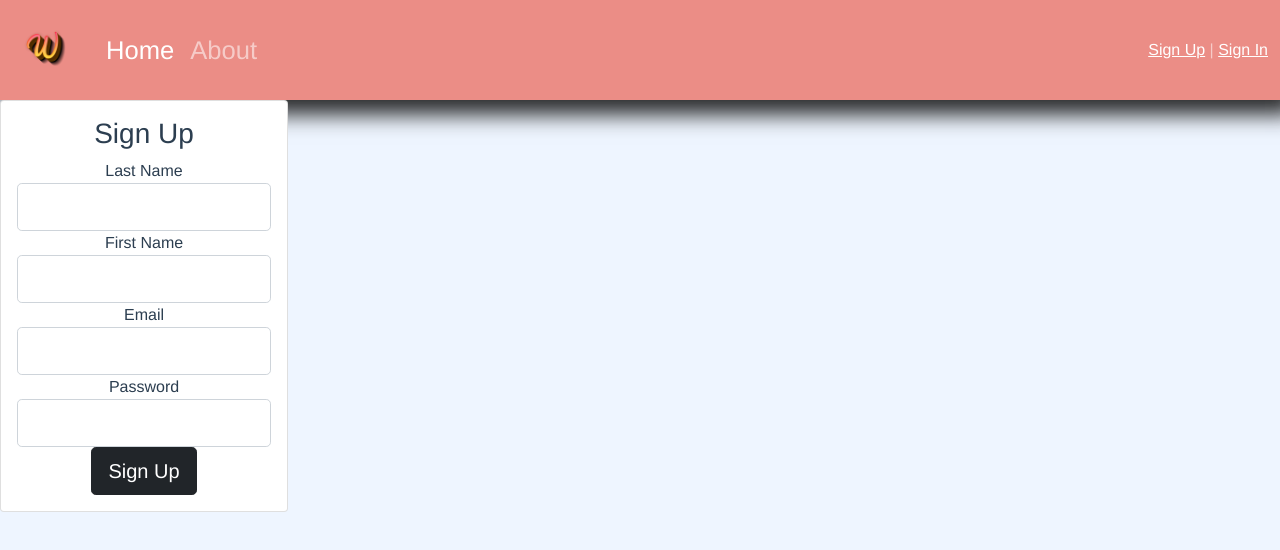
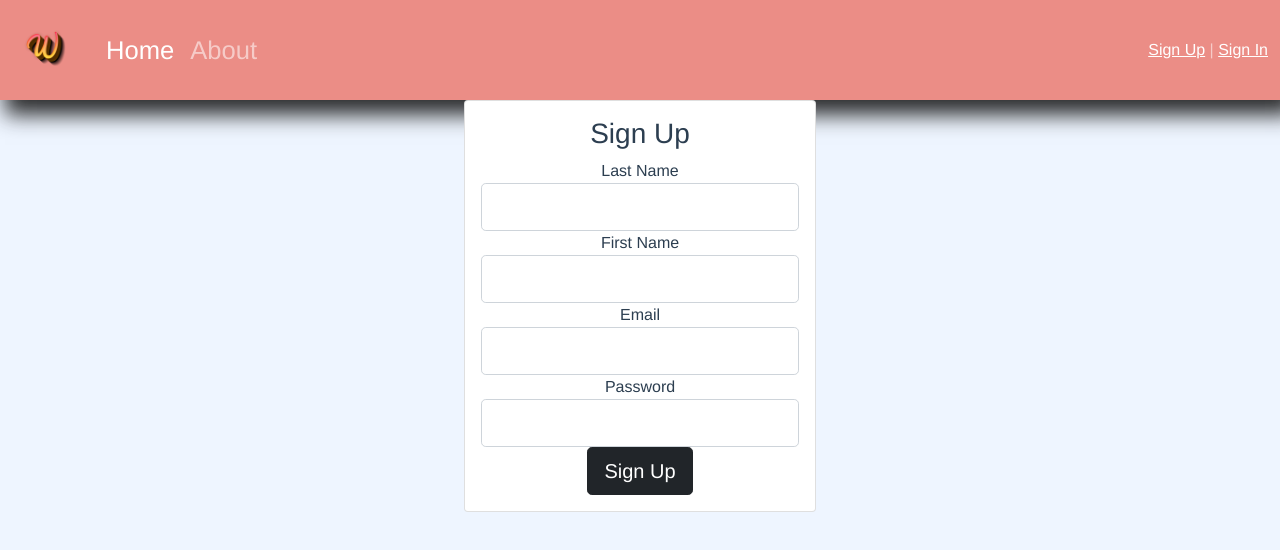
Before and after one commit to salvadorsalgado1/tourist, a Vue app: page /signup in a window 1280 px wide. Shown: the top 550 px of the page. Built offline with nearby package versions, Linux system fonts and the light colour scheme.

Commit message:
updated sign up

```diff
--- a/src/views/Registration.vue
+++ b/src/views/Registration.vue
@@ -1,6 +1,6 @@
 <template>
   <div class="registration">
-      <div class="card" style="width: 18rem;">
+      <div class="card" style="width: 22rem;margin:0 auto;">
         <div class="card-body">
           <form>
             <h3>Sign Up</h3>
```
